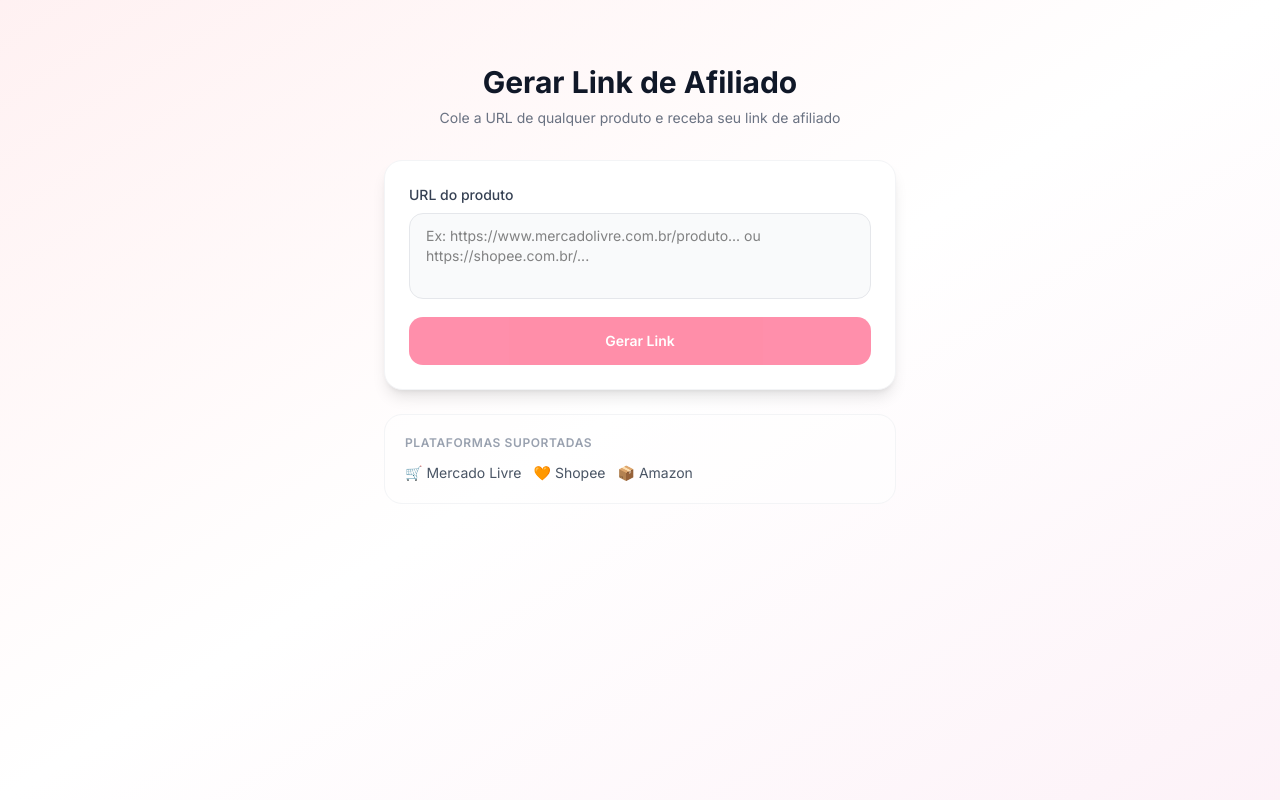
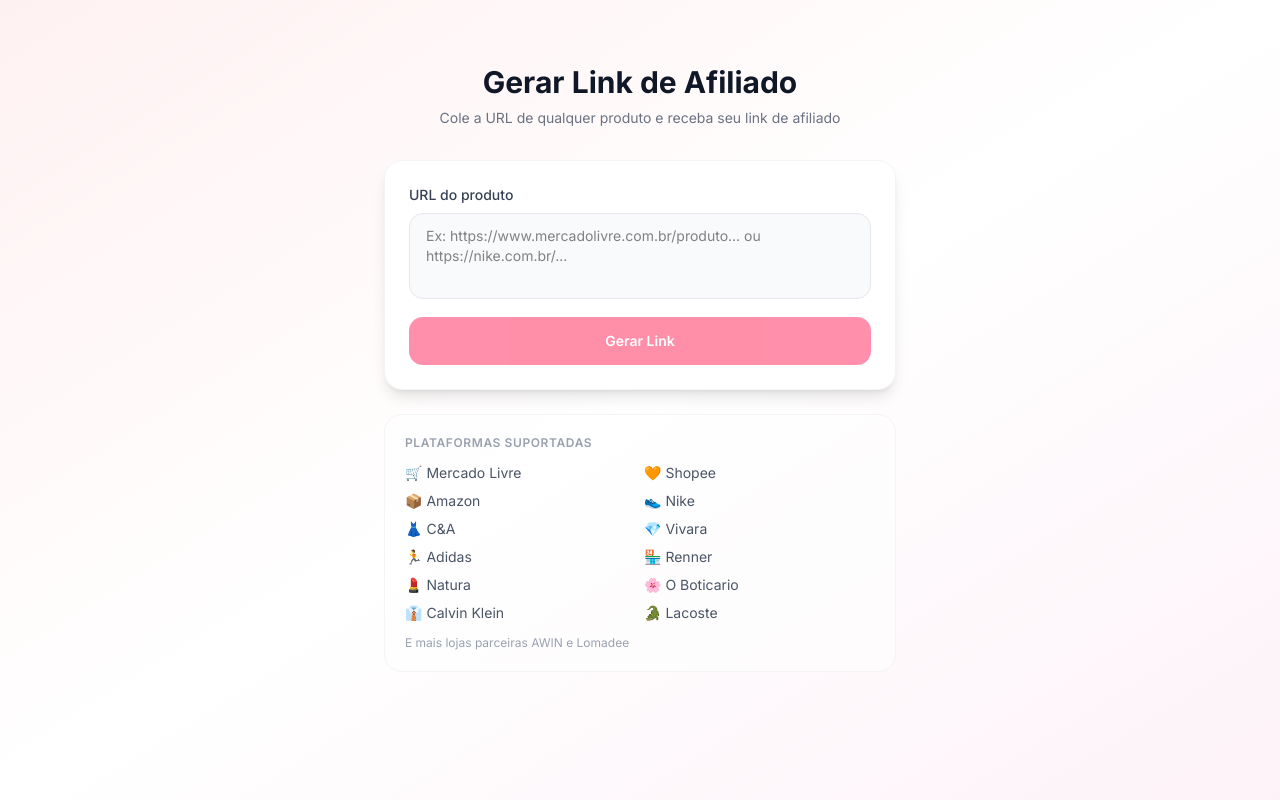
Before and after one commit to viniciusglopes/CompresemModeracao, a Next.js app in the folder app/: page /gerar-link in a window 1280 px wide. Built offline with nearby package versions, Linux system fonts and the light colour scheme.

Commit message:
Revert "ui: show only Shopee, ML and Amazon on gerar-link page"
This reverts commit 6d98405382014d528fae51a7867afac2893fc61f.

```diff
--- a/app/app/gerar-link/page.tsx
+++ b/app/app/gerar-link/page.tsx
@@ -83,7 +83,7 @@
             value={url}
             onChange={e => setUrl(e.target.value)}
             onKeyDown={e => { if (e.key === 'Enter' && !e.shiftKey) { e.preventDefault(); gerar() } }}
-            placeholder="Ex: https://www.mercadolivre.com.br/produto... ou https://shopee.com.br/..."
+            placeholder="Ex: https://www.mercadolivre.com.br/produto... ou https://nike.com.br/..."
             rows={3}
             className="w-full px-4 py-3 rounded-xl text-sm border border-gray-200 focus:outline-none focus:ring-2 focus:ring-rose-300 focus:border-rose-400 bg-gray-50 resize-none transition"
           />
@@ -182,11 +182,21 @@
 
         <div className="bg-white/60 rounded-2xl border border-gray-100 p-5">
           <p className="text-xs font-semibold text-gray-400 uppercase tracking-wider mb-3">Plataformas suportadas</p>
-          <div className="flex flex-wrap gap-3 text-sm text-gray-600">
+          <div className="grid grid-cols-2 gap-2 text-sm text-gray-600">
             <div className="flex items-center gap-2">🛒 Mercado Livre</div>
             <div className="flex items-center gap-2">🧡 Shopee</div>
             <div className="flex items-center gap-2">📦 Amazon</div>
+            <div className="flex items-center gap-2">👟 Nike</div>
+            <div className="flex items-center gap-2">👗 C&A</div>
+            <div className="flex items-center gap-2">💎 Vivara</div>
+            <div className="flex items-center gap-2">🏃 Adidas</div>
+            <div className="flex items-center gap-2">🏪 Renner</div>
+            <div className="flex items-center gap-2">💄 Natura</div>
+            <div className="flex items-center gap-2">🌸 O Boticario</div>
+            <div className="flex items-center gap-2">👔 Calvin Klein</div>
+            <div className="flex items-center gap-2">🐊 Lacoste</div>
           </div>
+          <p className="text-xs text-gray-400 mt-3">E mais lojas parceiras AWIN e Lomadee</p>
         </div>
       </div>
     </div>
```
